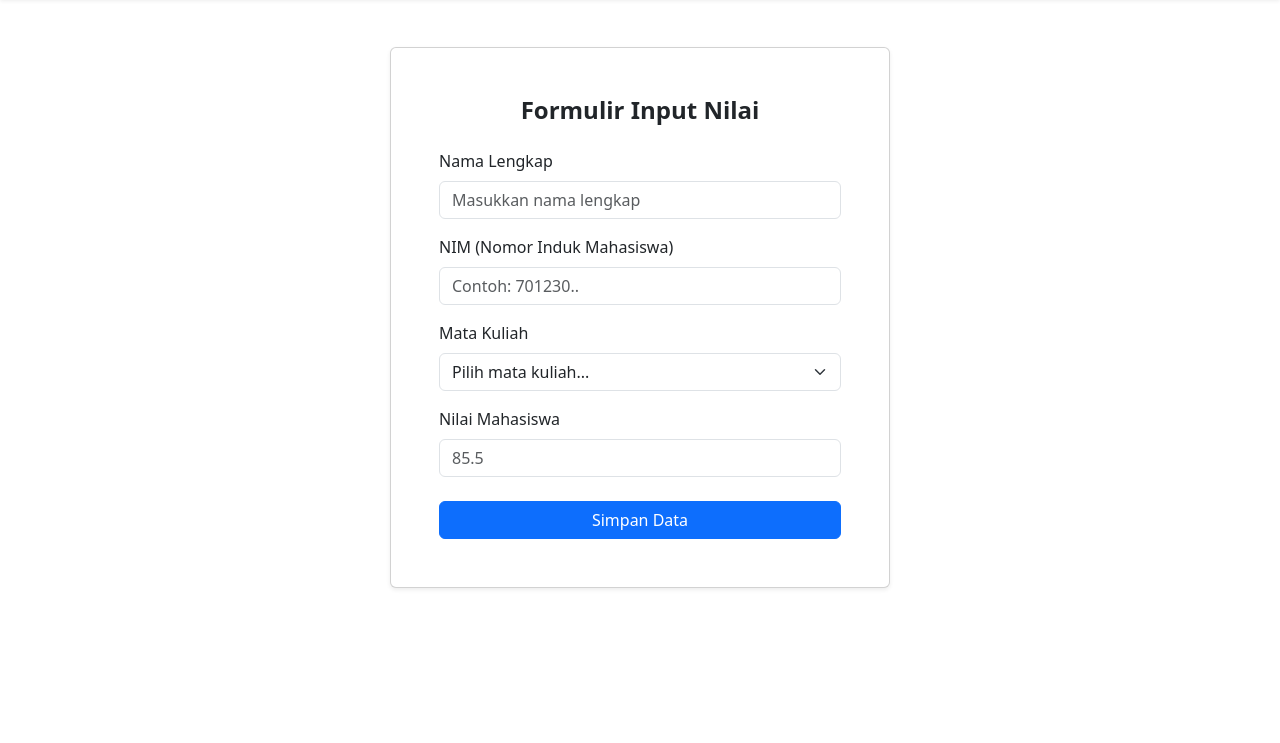
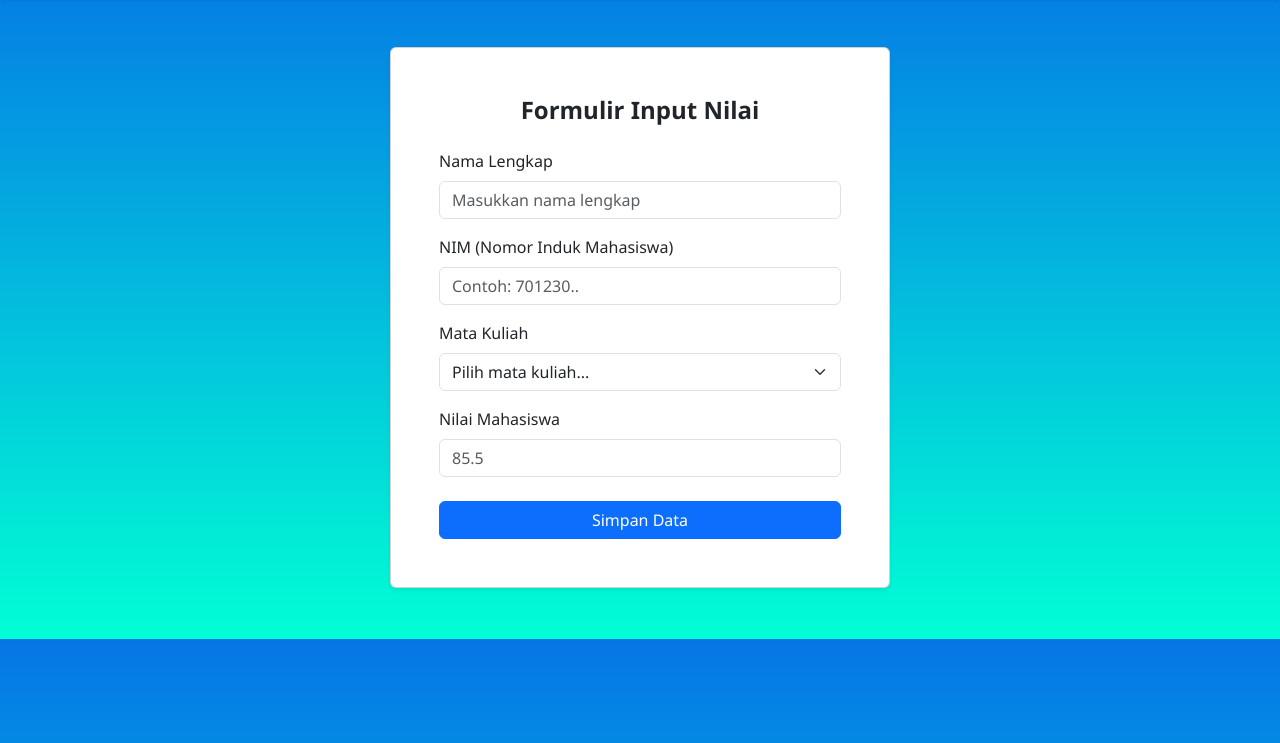
Before and after one commit to Afrizal74/input_nilai_mahasiswa, a plain HTML site: page index.html in a window 1280 px wide. Shown: the part 57-800 px from the top of the page. Drawn offline with nearby package versions, Linux system fonts and the light colour scheme.

Commit message:
warna css

```diff
--- a/css/style.css
+++ b/css/style.css
@@ -1,5 +1,5 @@
-body {
-  background-color: #f8f9fa;
+html body {
+  background-image: linear-gradient(to bottom ,#0575E6, #01ffd5) ;
   font-family: "Segoe UI", Tahoma, Geneva, Verdana, sans-serif;
 }
 
```
